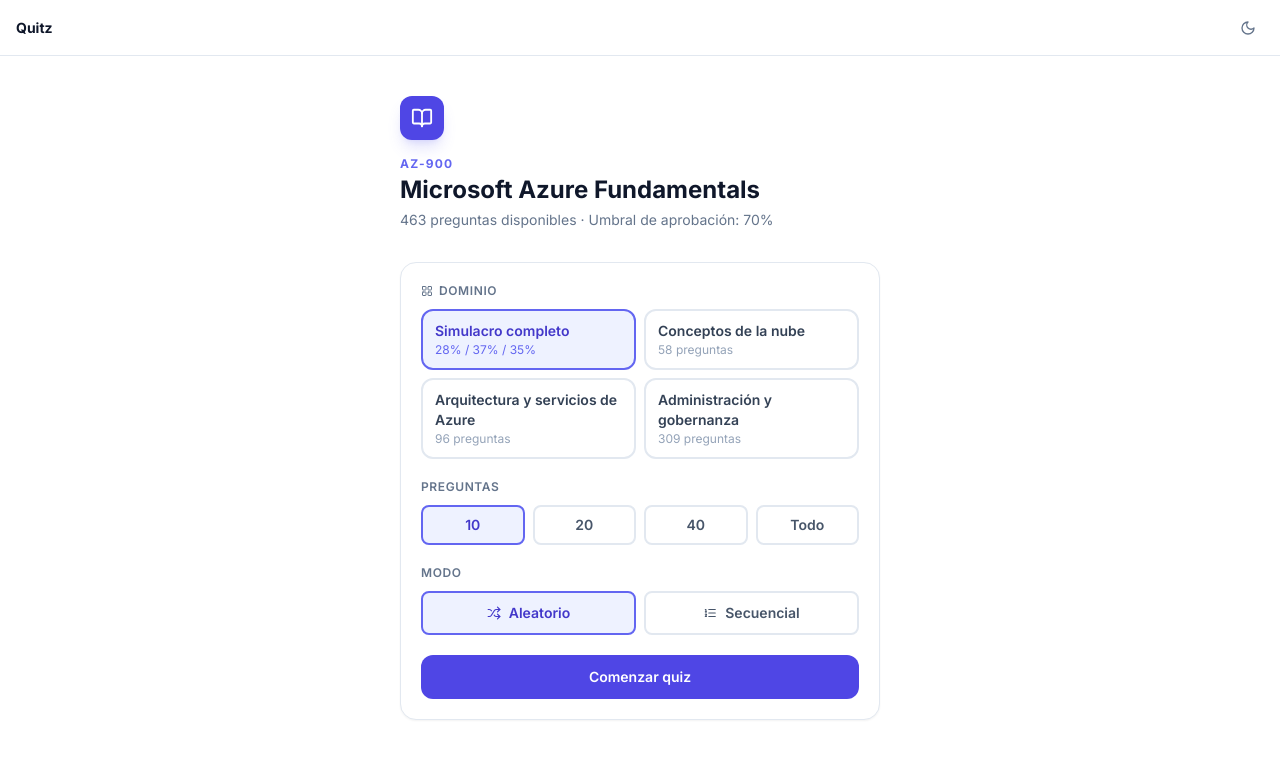
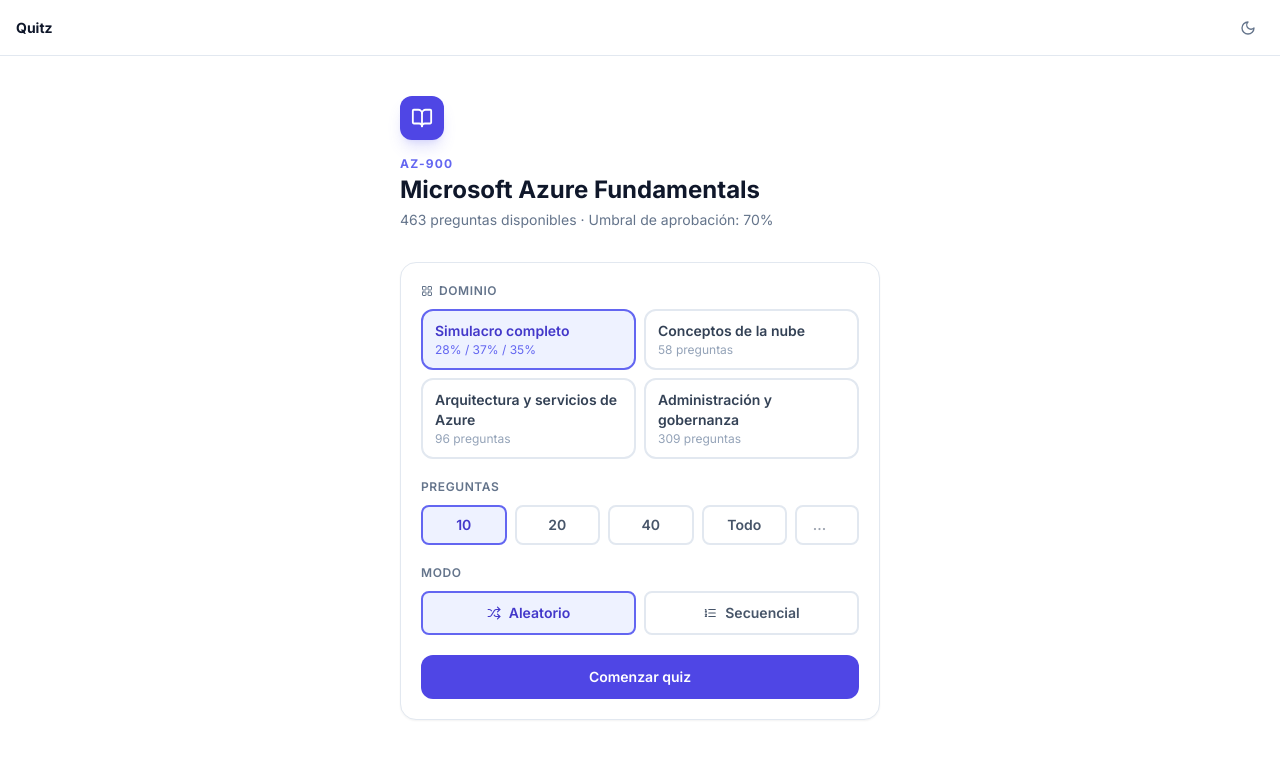
Before and after one commit to camidesarrollo/quitz, a Next.js app: page / in a window 1280 px wide. Shown: the top 758 px of the page. Built offline with nearby package versions, Linux system fonts and the light colour scheme.

Commit message:
Update QuizMenu.tsx

```diff
--- a/src/components/quiz/QuizMenu.tsx
+++ b/src/components/quiz/QuizMenu.tsx
@@ -37,6 +37,8 @@
 
   const [domain, setDomain] = useState<DomainOption>("simulacro");
   const [mode, setMode] = useState<QuizMode>("random");
+  const [customInput, setCustomInput] = useState("");
+  const [isCustom, setIsCustom] = useState(false);
 
   // Pool size depends on selected domain
   const poolSize =
@@ -50,12 +52,42 @@
   // Keep count valid when domain changes
   function handleDomainChange(d: DomainOption) {
     setDomain(d);
+    setCustomInput("");
+    setIsCustom(false);
     const newPool =
       d === "simulacro"
         ? COURSE.categories.reduce((sum, c) => sum + getCategoryCount(c.id), 0)
         : getCategoryCount(d);
     const opts = buildCountOptions(newPool);
     setCount((prev) => (opts.includes(prev) ? prev : opts[0] ?? 10));
+  }
+
+  function handlePresetClick(n: number) {
+    setCount(n);
+    setCustomInput("");
+    setIsCustom(false);
+  }
+
+  function handleCustomChange(e: React.ChangeEvent<HTMLInputElement>) {
+    const val = e.target.value;
+    setCustomInput(val);
+    setIsCustom(true);
+    const num = parseInt(val, 10);
+    if (!isNaN(num) && num >= 1 && num <= poolSize) {
+      setCount(num);
+    }
+  }
+
+  function handleCustomBlur() {
+    const num = parseInt(customInput, 10);
+    if (!isNaN(num) && num >= 1) {
+      const clamped = Math.min(num, poolSize);
+      setCount(clamped);
+      setCustomInput(String(clamped));
+    } else {
+      setCustomInput("");
+      setIsCustom(false);
+    }
   }
 
   function handleStart() {
@@ -175,10 +207,10 @@
                 <button
                   key={n}
                   type="button"
-                  onClick={() => setCount(n)}
+                  onClick={() => handlePresetClick(n)}
                   className={cn(
                     "flex-1 py-2 rounded-lg text-sm font-semibold transition-colors border-2",
-                    count === n
+                    !isCustom && count === n
                       ? "border-indigo-500 bg-indigo-50 dark:bg-indigo-950/60 text-indigo-700 dark:text-indigo-300"
                       : "border-slate-200 dark:border-slate-700 text-slate-600 dark:text-slate-400 hover:border-slate-300 dark:hover:border-slate-600"
                   )}
@@ -186,6 +218,21 @@
                   {n === poolSize ? "Todo" : n}
                 </button>
               ))}
+              <input
+                type="number"
+                min={1}
+                max={poolSize}
+                value={customInput}
+                onChange={handleCustomChange}
+                onBlur={handleCustomBlur}
+                placeholder="..."
+                className={cn(
+                  "w-16 py-2 rounded-lg text-sm font-semibold text-center transition-colors border-2 bg-transparent outline-none",
+                  isCustom
+                    ? "border-indigo-500 bg-indigo-50 dark:bg-indigo-950/60 text-indigo-700 dark:text-indigo-300"
+                    : "border-slate-200 dark:border-slate-700 text-slate-500 dark:text-slate-400 hover:border-slate-300 dark:hover:border-slate-600"
+                )}
+              />
             </div>
           </div>
 
```
